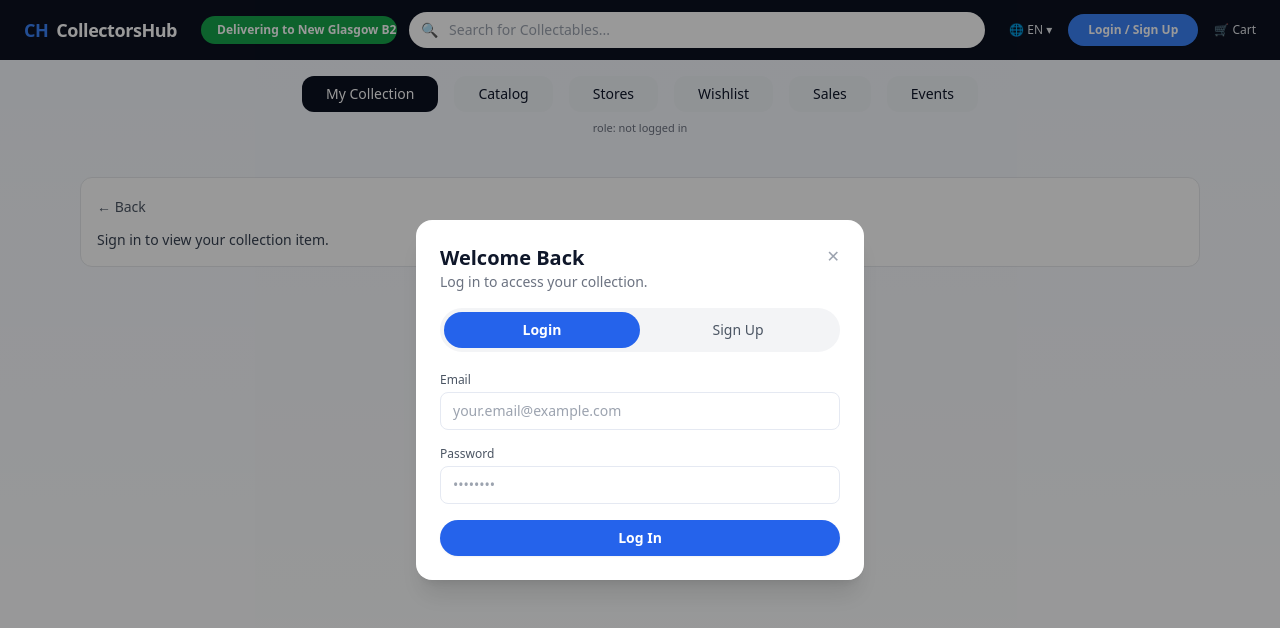
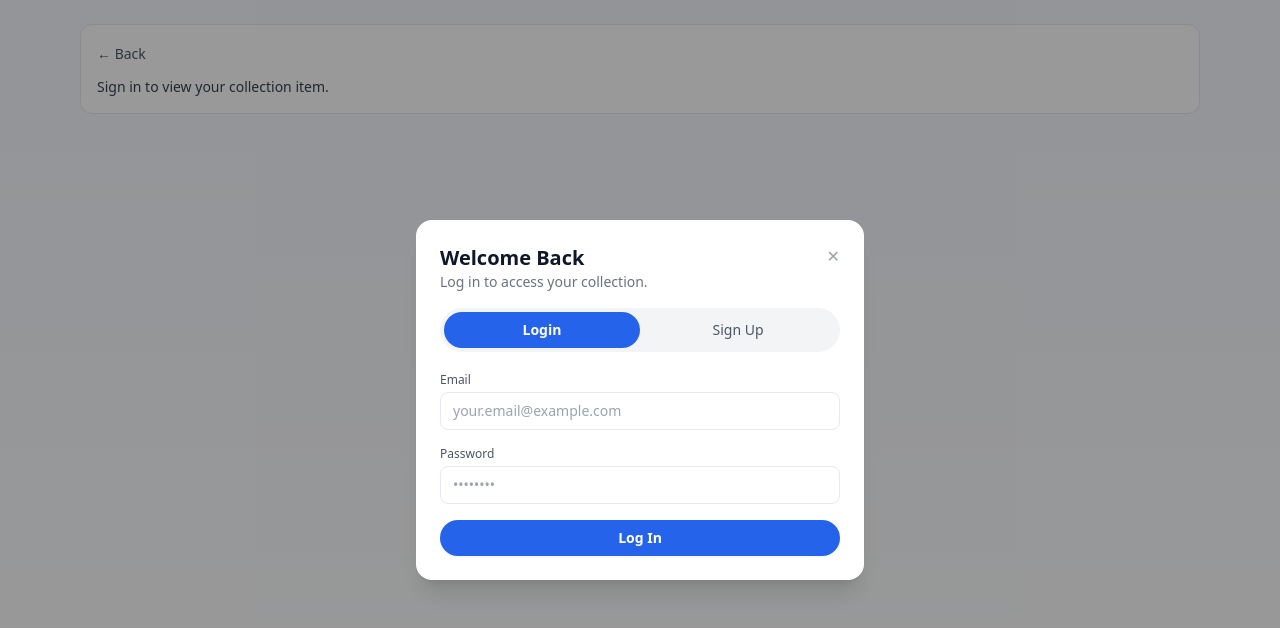
Before and after one commit to Cymunix/CollectorsHub, a Next.js app: page /collection/1 in a window 1280 px wide. Shown: the top 628 px of the page. Built offline with nearby package versions, Linux system fonts and the light colour scheme.

Commit message:
Update page.tsx

```diff
--- a/app/collection/[catalogItemId]/page.tsx
+++ b/app/collection/[catalogItemId]/page.tsx
@@ -5,10 +5,7 @@ import React, { useEffect, useMemo, useState } from "react";
 import { useParams, useRouter } from "next/navigation";
 import { supabase } from "@/lib/supabaseClient";
 
-import Header from "@/components/Header";
-import SecondaryNav from "@/components/SecondaryNav";
 import AuthModal from "@/components/AuthModal";
-
 import CollectionItemScreen from "./_components/CollectionItemScreen";
 
 type CatalogLite = {
@@ -137,7 +134,13 @@ export default function CollectionItemPage() {
           notes: d.notes ?? null,
           created_at: d.created_at ?? null,
 
-          catalog: d.catalog ? { id: d.catalog.id, name: d.catalog.name ?? null, kind: d.catalog.kind ?? null } : null,
+          catalog: d.catalog
+            ? {
+                id: d.catalog.id,
+                name: d.catalog.name ?? null,
+                kind: d.catalog.kind ?? null,
+              }
+            : null,
         };
 
         setRow(mapped);
@@ -158,30 +161,42 @@ export default function CollectionItemPage() {
 
   return (
     <>
-      <Header />
-      <SecondaryNav />
       <AuthModal open={authOpen} onClose={() => setAuthOpen(false)} />
 
+      {/* IMPORTANT:
+          Header/SecondaryNav should be rendered by your app layout.
+          If you render them here as well, you will get doubled headers. */}
       <main className="mx-auto max-w-6xl px-4 pb-16 pt-6">
         {!catalogItemId ? (
           <div className="rounded-xl border bg-white p-4">
-            <button onClick={() => router.back()} className="text-sm text-gray-600 hover:underline">
+            <button
+              onClick={() => router.back()}
+              className="text-sm text-gray-600 hover:underline"
+            >
               ← Back
             </button>
-            <div className="mt-3 text-sm text-red-600">Missing catalogue item id in route.</div>
+            <div className="mt-3 text-sm text-red-600">
+              Missing catalogue item id in route.
+            </div>
           </div>
         ) : loading ? (
           <div className="text-sm text-gray-500">Loading…</div>
         ) : err ? (
           <div className="rounded-xl border bg-white p-4">
-            <button onClick={() => router.back()} className="text-sm text-gray-600 hover:underline">
+            <button
+              onClick={() => router.back()}
+              className="text-sm text-gray-600 hover:underline"
+            >
               ← Back
             </button>
             <div className="mt-3 text-sm text-red-600">{err}</div>
           </div>
         ) : !row ? (
           <div className="rounded-xl border bg-white p-4">
-            <button onClick={() => router.back()} className="text-sm text-gray-600 hover:underline">
+            <button
+              onClick={() => router.back()}
+              className="text-sm text-gray-600 hover:underline"
+            >
               ← Back
             </button>
             <div className="mt-3 text-sm text-gray-700">
```
